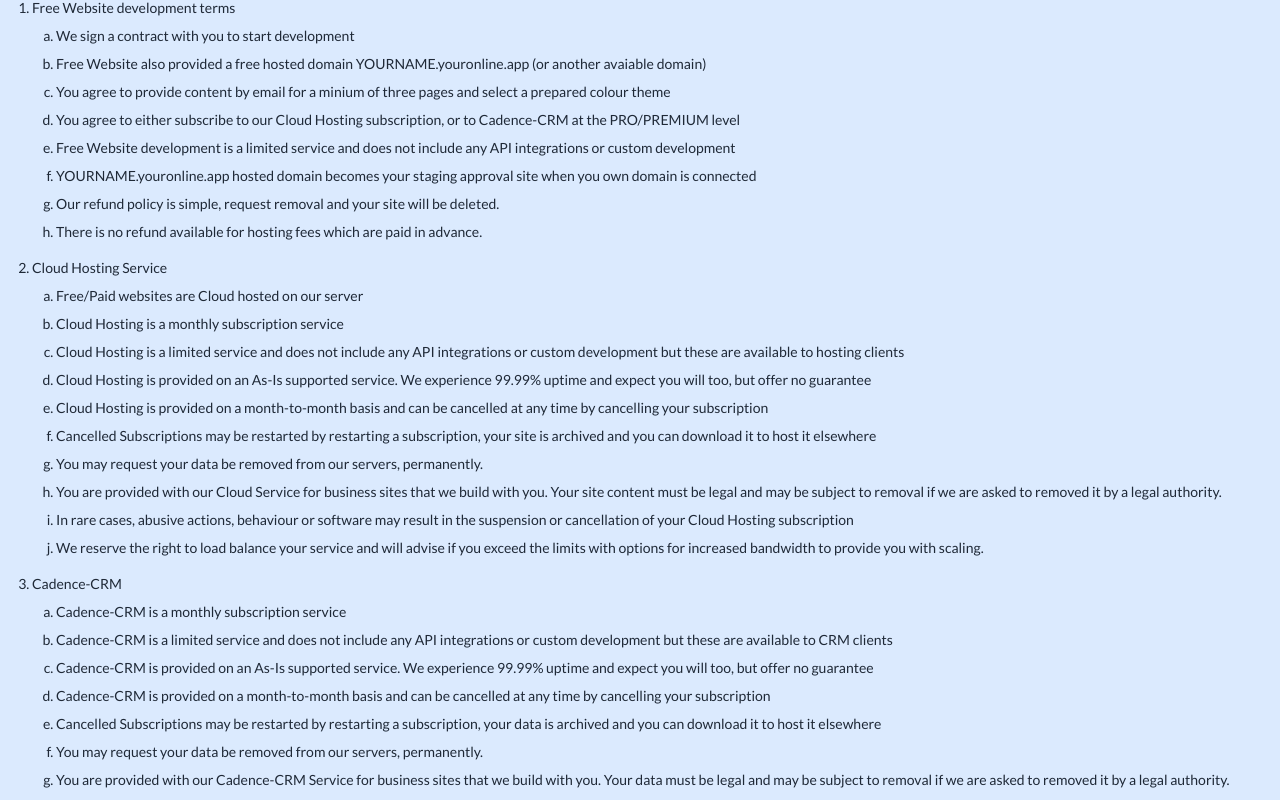
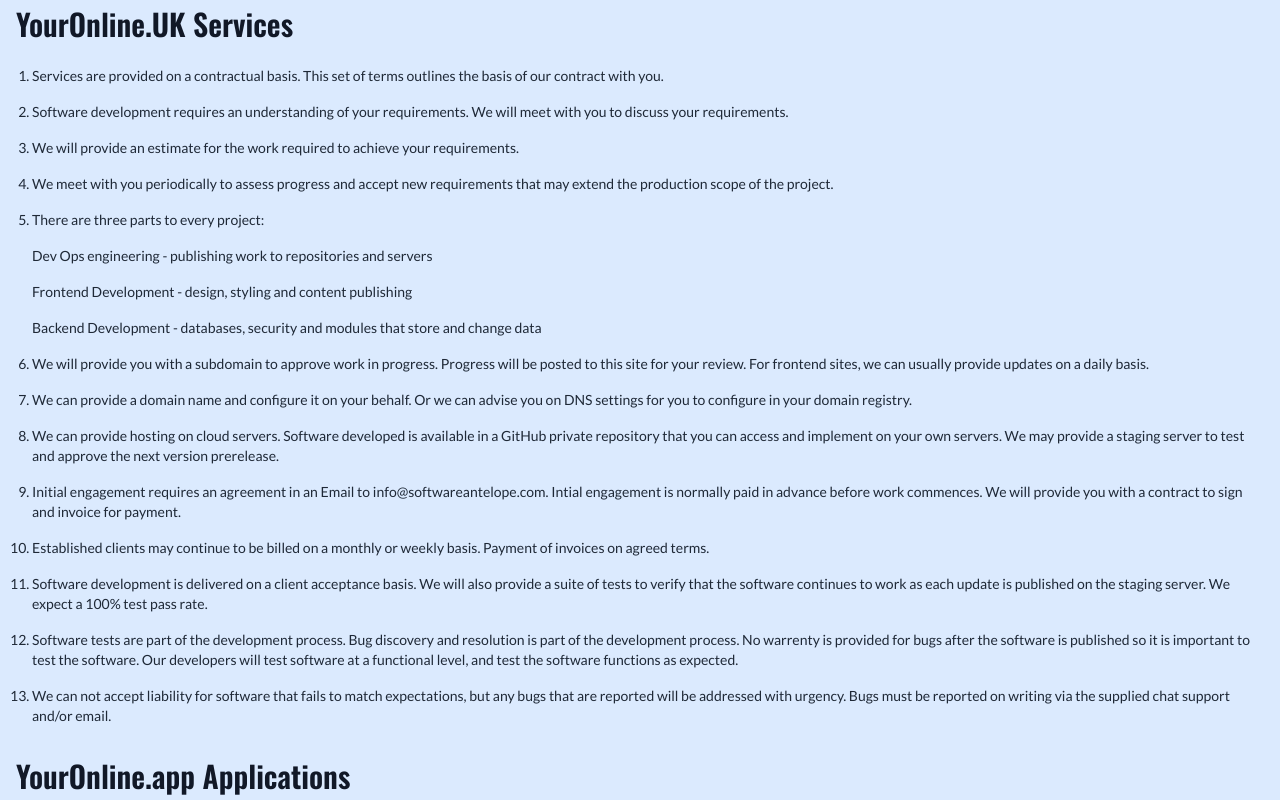
Before and after one commit to remotedevelopment-info/youronline.uk, a SvelteKit app: page /articles/terms-conditions in a window 1280 px wide. Shown: the part 413-1213 px from the top of the page. Built offline with nearby package versions, Linux system fonts and the light colour scheme; a web font is replaced by a local one.

Commit message:
update to terms

```diff
--- a/src/routes/articles/terms-conditions/+page.svelte
+++ b/src/routes/articles/terms-conditions/+page.svelte
@@ -3,6 +3,66 @@
     let isAgreed = true;  // Starting checked as per your example
 </script>
 <h2>Terms and Conditions</h2>
+<h3>YourOnline.UK Services</h3>
+<div class="terms">
+	<ol>
+		<li>
+			Services are provided on a contractual basis.  This set of terms outlines the basis of our contract with you.
+		</li>
+		<li>
+			Software development requires an understanding of your requirements. We will meet with you to discuss your requirements.
+		</li>
+		<li>
+			We will provide an estimate for the work required to achieve your requirements.
+		</li>
+		<li>
+			We meet with you periodically to assess progress and accept new requirements that may extend the production scope of the project.
+		</li>
+		<li>
+			There are three parts to every project:
+			<ul>
+				<li>Dev Ops engineering - publishing work to repositories and servers</li>
+				<li>Frontend Development - design, styling and content publishing</li>
+				<li>Backend Development - databases, security and modules that store and change data</li>
+			</ul>
+		</li>
+		<li>
+			We will provide you with a subdomain to approve work in progress.  Progress will be posted to this site for your review.
+			For frontend sites, we can usually provide updates on a daily basis.
+		</li>
+		<li>
+			We can provide a domain name and configure it on your behalf. Or we can advise you on DNS settings for you to configure in your domain registry.
+		</li>
+		<li>
+			We can provide hosting on cloud servers. Software developed is available in a GitHub private repository that you can
+			access and implement on your own servers.  We may provide a staging server to test and approve the next version prerelease.
+		</li>
+		<li>
+			Initial engagement requires an agreement in an Email to info@softwareantelope.com.  Intial engagement is normally
+			paid in advance before work commences.  We will provide you with a contract to sign and invoice for payment.
+		</li>
+		<li>
+			Established clients may continue to be billed on a monthly or weekly basis. Payment of invoices on agreed terms.
+		</li>
+		<li>
+			Software development is delivered on a client acceptance basis. We will also provide a suite of tests to verify that
+			the software continues to work as each update is published on the staging server. We expect a 100% test pass rate.
+		</li>
+		<li>
+			Software tests are part of the development process.  Bug discovery and resolution is part of the development process.
+			No warrenty is provided for bugs after the software is published so it is important to test the software.  Our developers
+			will test software at a functional level, and test the software functions as expected.
+		</li>
+		<li>
+			We can not accept liability for software that fails to match expectations, but any bugs that are reported will be addressed
+			with urgency.  Bugs must be reported on writing via the supplied chat support and/or email.
+		</li>
+	</ol>
+</div>
+
+
+
+<h3>YourOnline.app Applications</h3>
 <div class="terms">
 	<ol>
 		<li>
```
